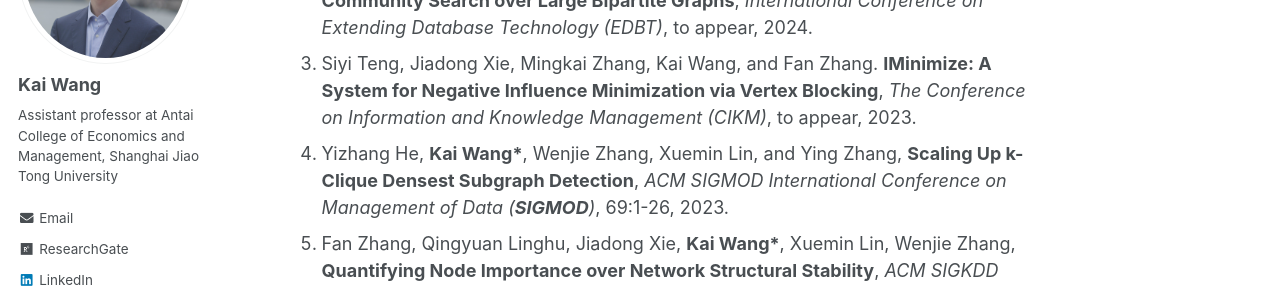
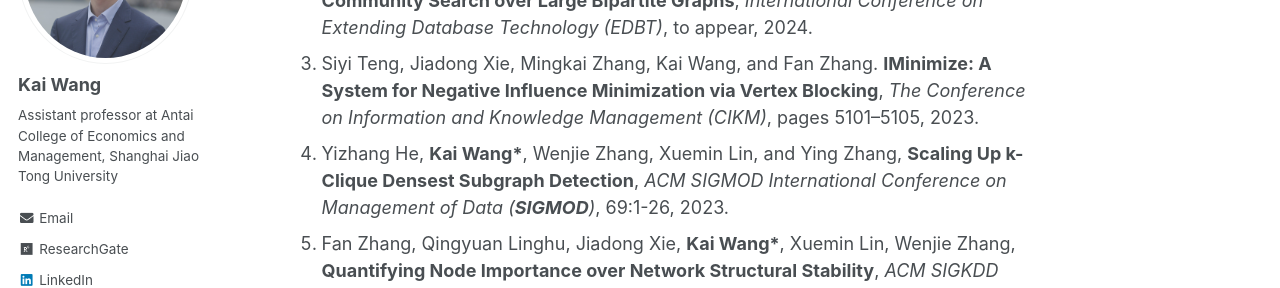
Before and after one commit to cs-kaiwang/cs-kaiwang.github.io, a Jekyll site: the page built from _pages/about.md, in a window 1280 px wide and 900 px high, scrolled down 610 px. Shown: the part 153-441 px from the top of the window. Built offline with Jekyll 4.4.1, drawn with Linux system fonts in a browser that asks for light colours.

Commit message:
Update about.md

```diff
--- a/_pages/about.md
+++ b/_pages/about.md
@@ -18,7 +18,7 @@ Publications (* indicates corresponding author)
 ======
 1. Jianwei Wang, **Kai Wang\***, Xuemin Lin, Wenjie Zhang, and Ying Zhang, **Neural Attributed Community Search at Billion Scale**, *ACM SIGMOD International Conference on Management of Data (**SIGMOD**)*, to appear, 2024.
 2. Yuting Zhang, **Kai Wang\***, Wenjie Zhang, Wei Ni, and Xuemin Lin. **Size-bounded Community Search over Large Bipartite Graphs**, *International Conference on Extending Database Technology (EDBT)*, to appear, 2024.
-3. Siyi Teng, Jiadong Xie, Mingkai Zhang, Kai Wang, and Fan Zhang. **IMinimize: A System for Negative Influence Minimization via Vertex Blocking**, *The Conference on Information and Knowledge Management (CIKM)*, to appear, 2023.
+3. Siyi Teng, Jiadong Xie, Mingkai Zhang, Kai Wang, and Fan Zhang. **IMinimize: A System for Negative Influence Minimization via Vertex Blocking**, *The Conference on Information and Knowledge Management (CIKM)*, pages 5101–5105, 2023.
 4. Yizhang He, **Kai Wang\***, Wenjie Zhang, Xuemin Lin, and Ying Zhang, **Scaling Up k-Clique Densest Subgraph Detection**, *ACM SIGMOD International Conference on Management of Data (**SIGMOD**)*, 69:1-26, 2023.
 5. Fan Zhang, Qingyuan Linghu, Jiadong Xie, **Kai Wang\***, Xuemin Lin, Wenjie Zhang, **Quantifying Node Importance over Network Structural Stability**, *ACM SIGKDD Conference on Knowledge Discovery and Data Mining (**SIGKDD**)*, pages 3217-3228, 2023.
 6. Yiwei Zhao, Zi Chen, Long Yuan, Xuemin Lin, and **Kai Wang**, **Index-Based Biclique Percolation Communities Search on Bipartite graphs**, *IEEE International Conference on Data Engineering (**ICDE**)*, pages 2699-2712, 2023.
```
